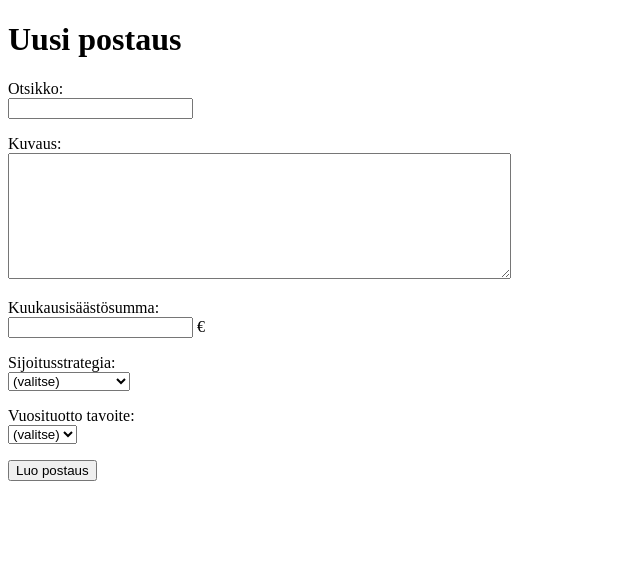
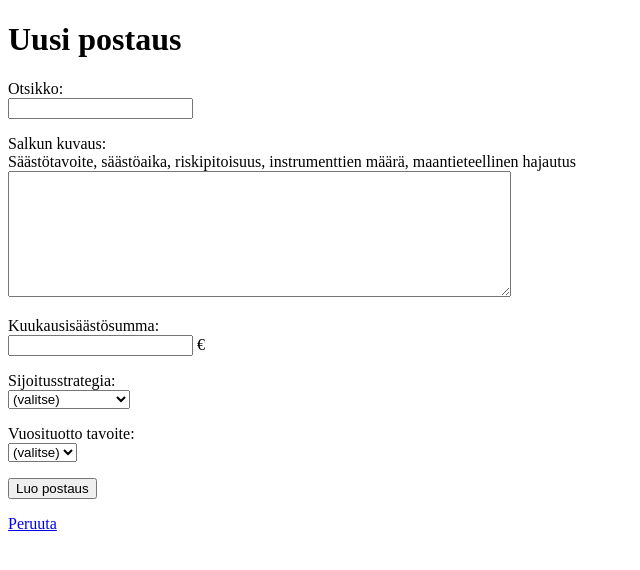
Before and after one commit to Majakangass/Mallisalkku, a Flask app: page /new_post in a window 1280 px wide. Shown: the top 570 px of the page, without its empty margins (0-640 px from the left). Run offline with Flask 3, Linux system fonts and the light colour scheme; the visitor is signed in with stand-in values (Sample User, id 1); data comes from the database, SQL or seed files in the repository.

Commit message:
Some visual changes

```diff
--- a/posts.py
+++ b/posts.py
@@ -88,6 +88,10 @@ def update_post(post_id, title, description, category, classes):
 def remove_post(post_id):
     sql = """DELETE FROM post_classes WHERE post_id = ?"""
     db.execute(sql, [post_id])
+    sql = """DELETE FROM comments WHERE post_id = ?"""
+    db.execute(sql, [post_id])
+    sql = """DELETE FROM images WHERE post_id = ?"""
+    db.execute(sql, [post_id])
     sql = """DELETE FROM posts WHERE id = ?"""
     db.execute(sql, [post_id])
 
--- a/templates/edit_post.html
+++ b/templates/edit_post.html
@@ -38,6 +38,9 @@
     {% endfor %}
     <input type="submit" value="Päivitä postaus" />
   </form>
+  <p>
+    <a href="/">Peruuta</a>
+  </p>
 </body>
 
 </html>
--- a/templates/new_post.html
+++ b/templates/new_post.html
@@ -13,7 +13,8 @@
       <input type="text" name="title" maxlength="50" required/>
     </p>
     <p>
-      Kuvaus: <br />
+      Salkun kuvaus: <br />
+      Säästötavoite, säästöaika, riskipitoisuus, instrumenttien määrä, maantieteellinen hajautus <br />
       <textarea name="description" rows="8" cols="60" maxlength="1000" required></textarea>
     </p>
     <p>
@@ -33,6 +34,9 @@
       {% endfor %}
     <input type="submit" value="Luo postaus"/>
   </form>
+  <p>
+    <a href="/">Peruuta</a>
+  </p>
 </body>
 
 </html>
```
Also changed, not shown: templates/show_post.html (+5 -3 lines).
